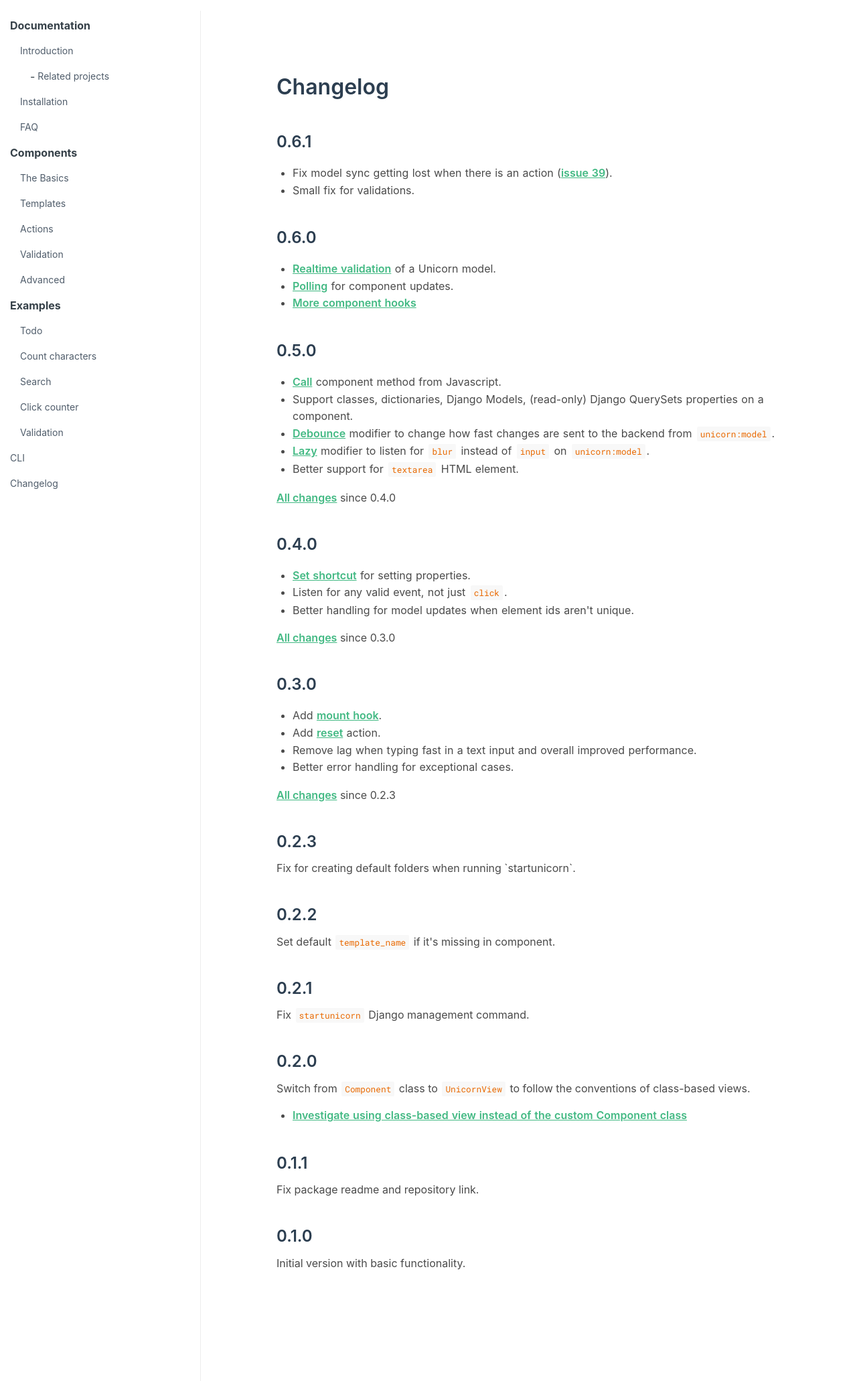
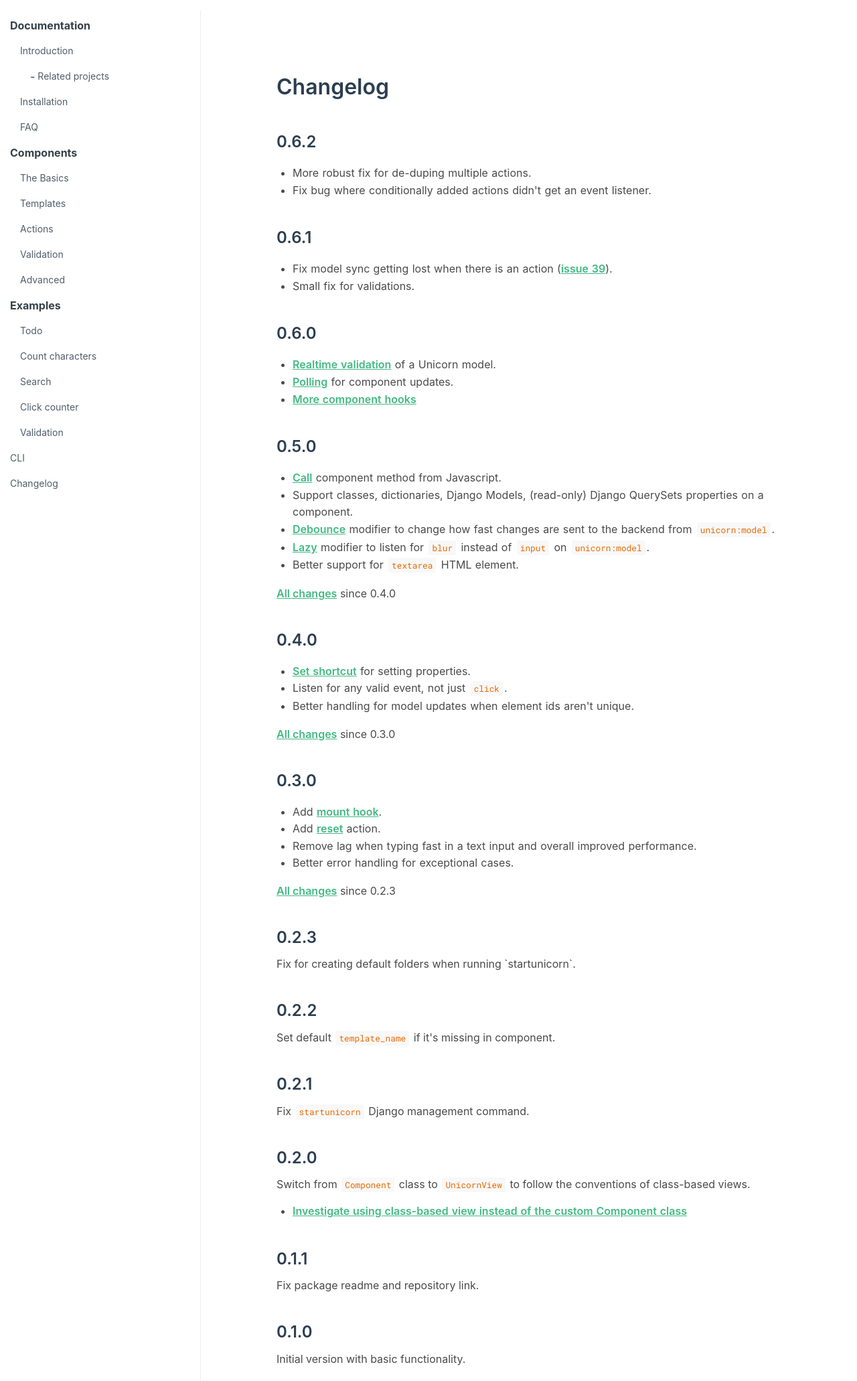
Before and after one commit to adamghill/django-unicorn.com, a Django app: template www/templates/www/documentation/changelog.html in a window 1280 px wide. Shown: the part 52-2114 px from the top of the page at 67% size. Run offline with Django 3.2, Linux system fonts and the light colour scheme; the template is opened without the code that fills it, so the values that code supplies are empty; some libraries are stand-ins or nearby versions.

Commit message:
Bump django-unicorn dependency to 0.6.2 and update changelog.

```diff
--- a/pyproject.toml
+++ b/pyproject.toml
@@ -13,7 +13,7 @@ python-dotenv = "^0.14.0"
 gunicorn = "^20.0.4"
 whitenoise = "^5.1.0"
 django-compressor = "^2.4"
-django-unicorn = "0.6.1"
+django-unicorn = "0.6.2"
 django-cache-memoize = "^0.1.7"
 django-redis = "^4.12.1"
 httpx = "^0.14.2"
--- a/www/templates/www/documentation/changelog.html
+++ b/www/templates/www/documentation/changelog.html
@@ -8,6 +8,12 @@
         <h1>
             Changelog
         </h1>
+
+        <h3>0.6.2</h3>
+        <ul>
+            <li>More robust fix for de-duping multiple actions.</li>
+            <li>Fix bug where conditionally added actions didn't get an event listener.</li>
+        </ul>
 
         <h3>0.6.1</h3>
         <ul>
--- a/www/templates/www/index.html
+++ b/www/templates/www/index.html
@@ -44,7 +44,7 @@
 
 <div class="box cta">
     <p class="has-text-centered">
-        <span class="tag is-primary">New</span> Version <strong>0.6.1</strong> is now released. 🎉 See the <a
+        <span class="tag is-primary">New</span> Version <strong>0.6.2</strong> is now released. 🎉 See the <a
             href="{% url 'www:documentation' 'changelog' %}">changelog</a> for new features.
     </p>
 </div>
```
Also changed, not shown: www/templates/www/documentation/faq.html (+8 -0 lines), 1 other file.
